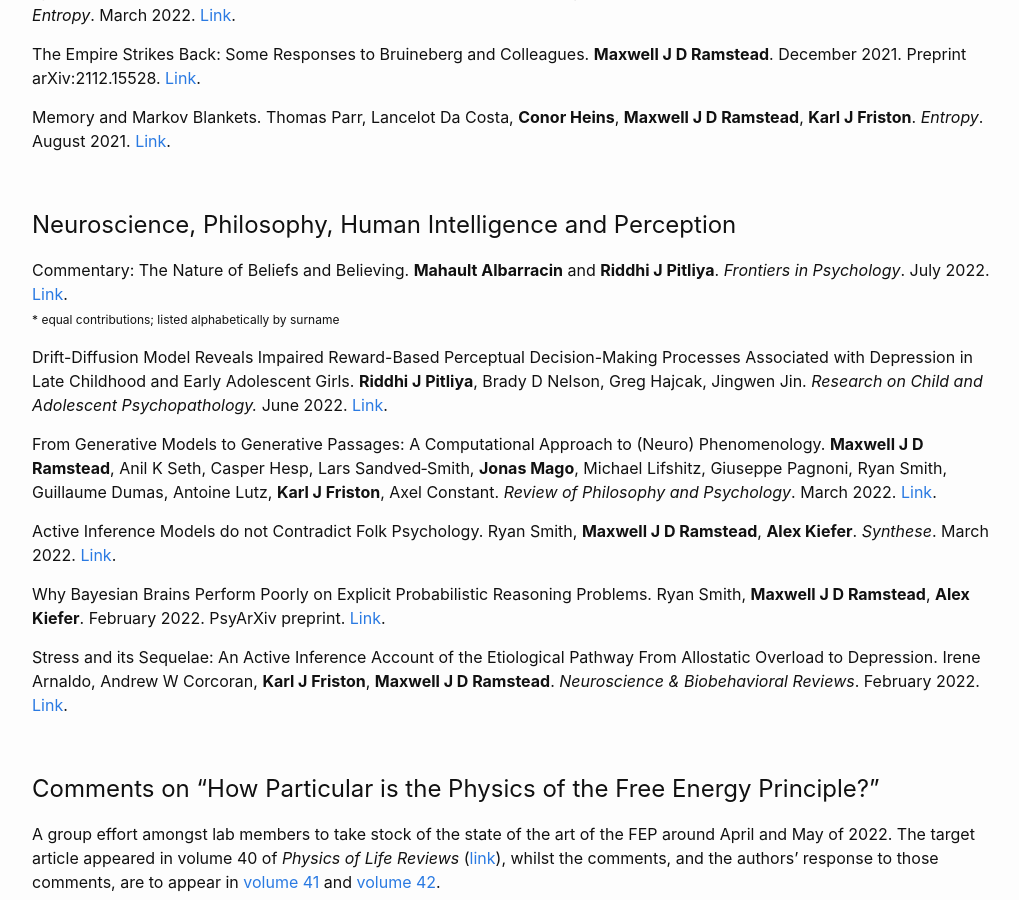
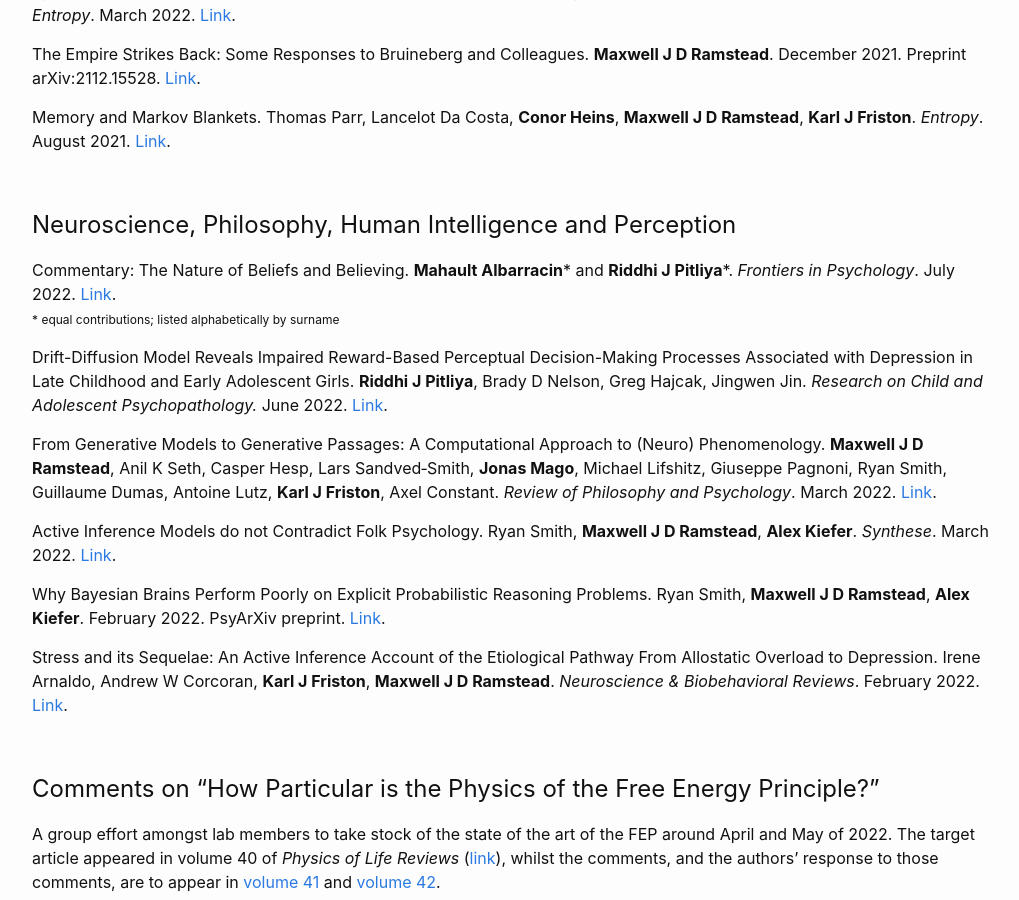
Before and after one commit to DARSakthi/DARSakthi.github.io, a Jekyll site: the page built from verses-lab.markdown, in a window 1280 px wide and 900 px high, scrolled down 2670 px. Shown: the whole window, without its empty margins (126-1145 px from the left). Built offline with Jekyll 4.4.1, drawn with Linux system fonts in a browser that asks for light colours.

Commit message:
Formatting

```diff
--- a/verses-lab.markdown
+++ b/verses-lab.markdown
@@ -137,7 +137,7 @@ Memory and Markov Blankets. Thomas Parr, Lancelot Da Costa, **Conor Heins**, **M
 <a name="neuro"></a>
 # Neuroscience, Philosophy, Human Intelligence and Perception
 
-Commentary: The Nature of Beliefs and Believing. **Mahault Albarracin** and **Riddhi J Pitliya**. _Frontiers in Psychology_. July 2022. [Link](https://www.frontiersin.org/articles/10.3389/fpsyg.2022.981925/full).
+Commentary: The Nature of Beliefs and Believing. **Mahault Albarracin**\* and **Riddhi J Pitliya**\*. _Frontiers in Psychology_. July 2022. [Link](https://www.frontiersin.org/articles/10.3389/fpsyg.2022.981925/full).
 <span style="font-size:0.75em;">\* equal contributions; listed alphabetically by surname</span>
 
 Drift-Diffusion Model Reveals Impaired Reward-Based Perceptual Decision-Making Processes Associated with Depression in Late Childhood and Early Adolescent Girls. **Riddhi J Pitliya**, Brady D Nelson, Greg Hajcak, Jingwen Jin. _Research on Child and Adolescent Psychopathology._ June 2022. [Link](https://link.springer.com/article/10.1007/s10802-022-00936-y).
```
